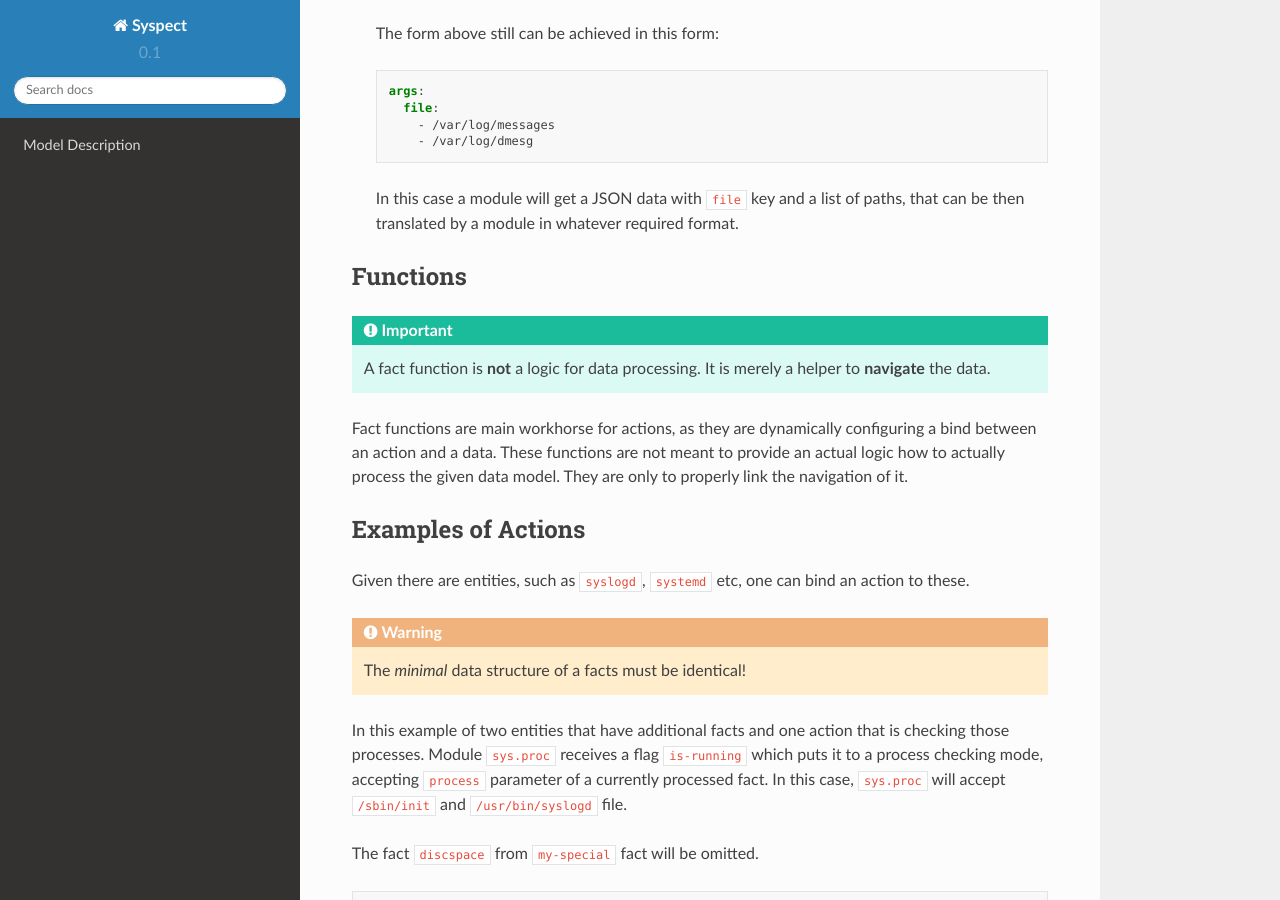
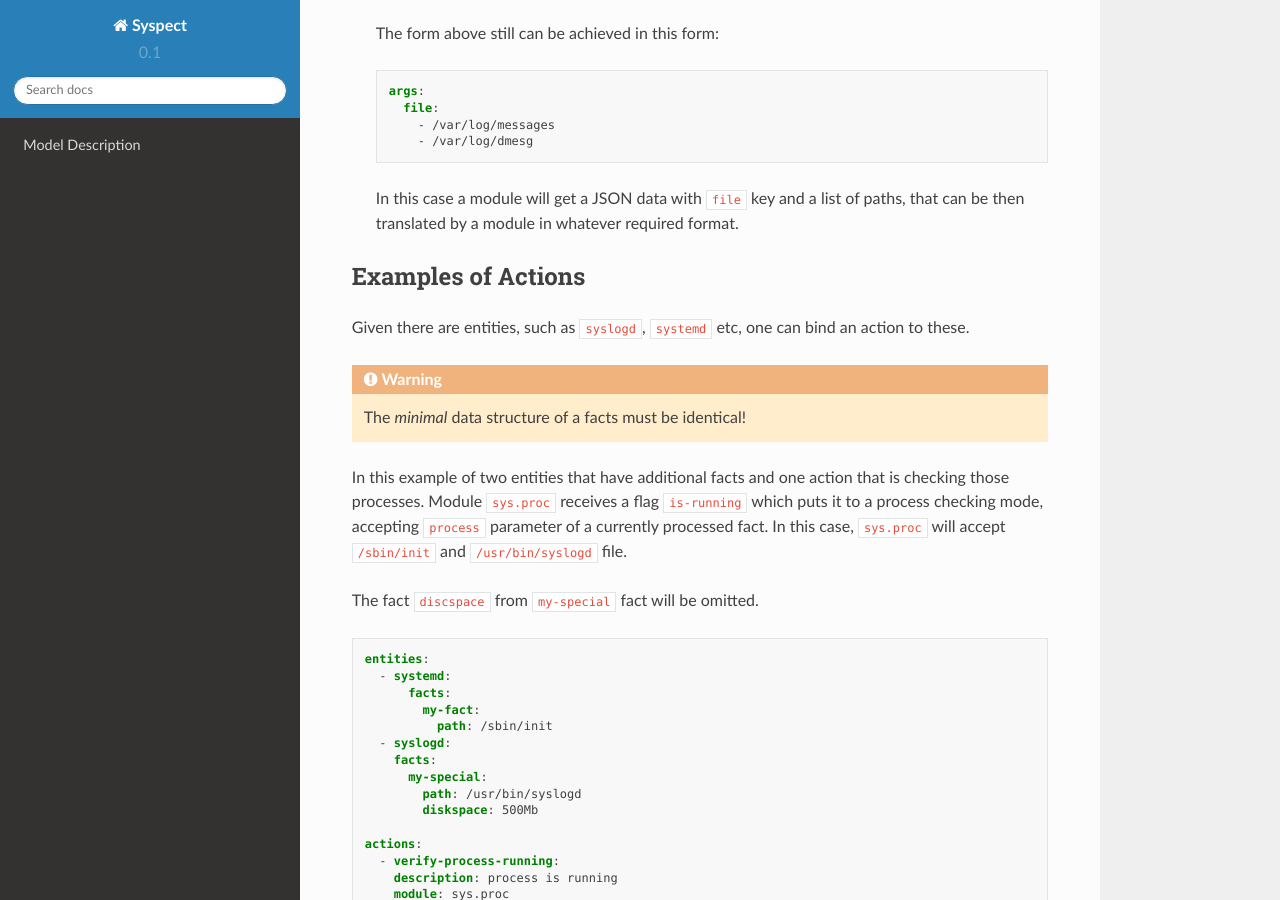
Before and after one commit to tinythings/sysinspect, a Sphinx documentation site: the page built from docs/modeldescr/actions.rst, in a window 1280 px wide and 900 px high, scrolled down 2204 px. Built offline with Sphinx 7.4.7 and the Read the Docs theme 2.0.0, drawn with Linux system fonts in a browser that asks for light colours.

Commit message:
Remove functions sections

```diff
--- a/docs/modeldescr/actions.rst
+++ b/docs/modeldescr/actions.rst
@@ -112,16 +112,6 @@ of an action as follows:
     In this case a module will get a JSON data with ``file`` key and a list of paths,
     that can be then translated by a module in whatever required format.
 
-Functions
----------
-
-.. important::
-
-    A fact function is **not** a logic for data processing. It is merely a helper to **navigate** the data.
-
-Fact functions are main workhorse for actions, as they are dynamically configuring a bind
-between an action and a data. These functions are not meant to provide an actual logic how to
-actually process the given data model. They are only to properly link the navigation of it.
 
 Examples of Actions
 -------------------
```
